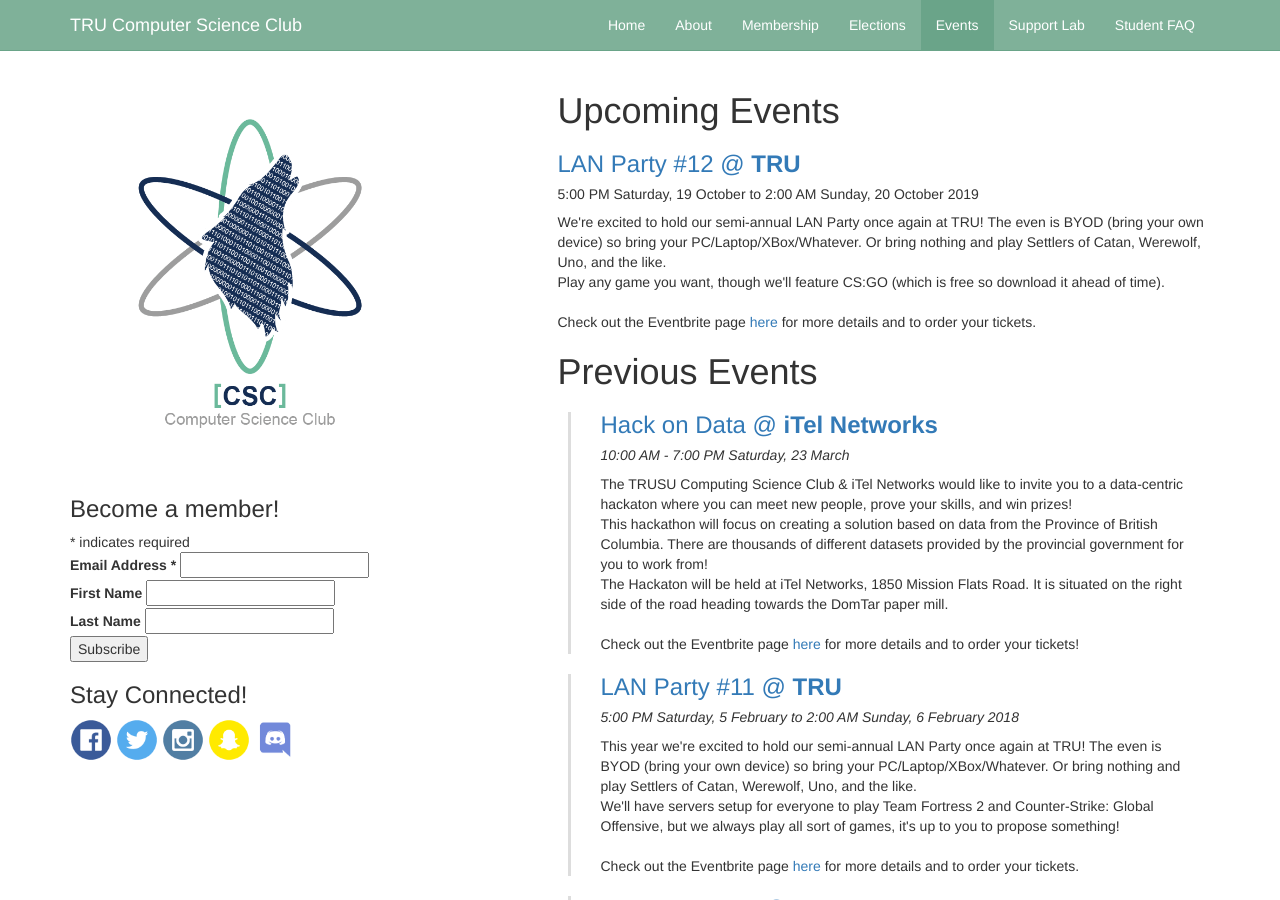
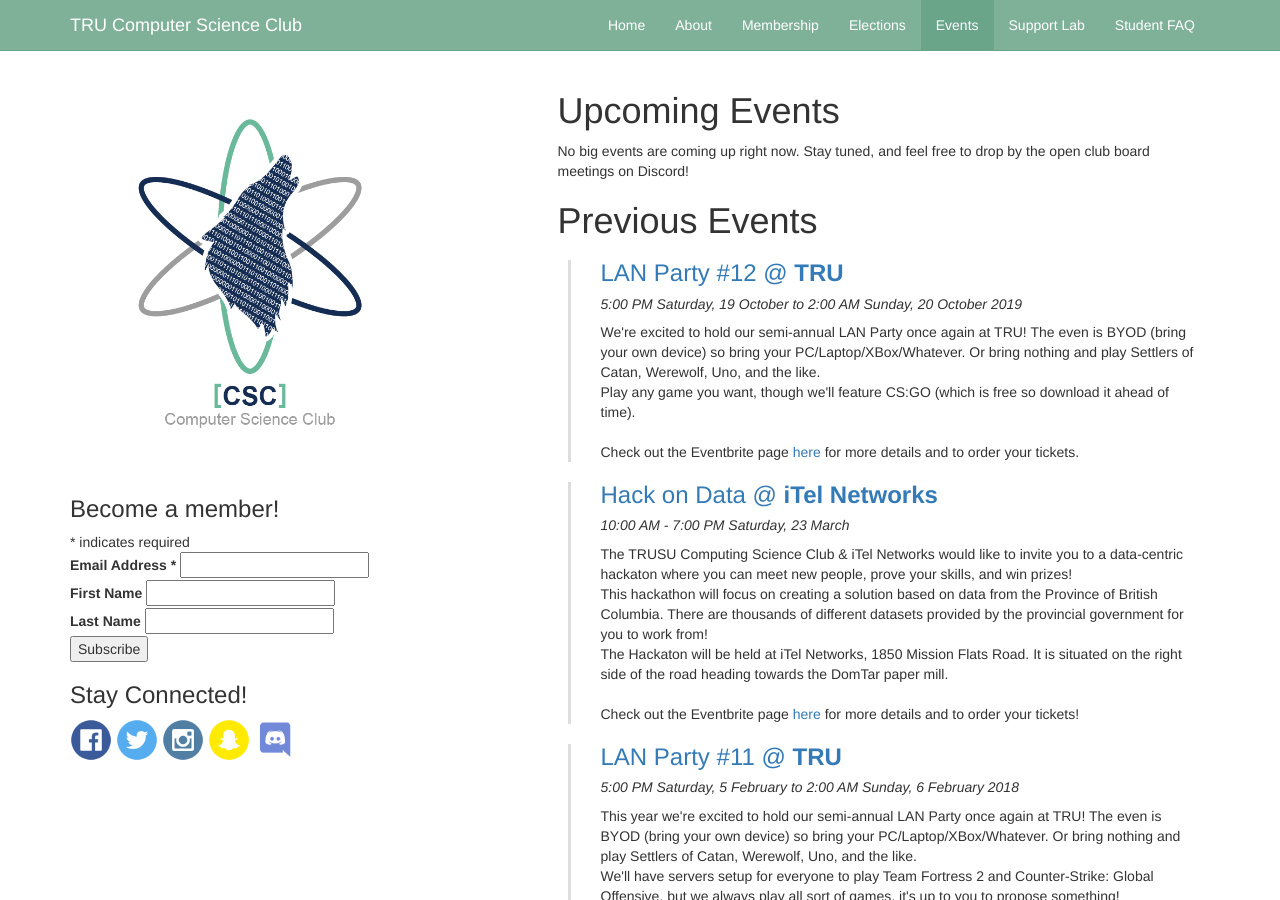
Before and after one commit to trucsclub/trucsclub.github.io, a Jekyll site: the page built from events.html, in a window 1280 px wide and 900 px high. Built offline with Jekyll 4.4.1, drawn with Linux system fonts in a browser that asks for light colours; nearby versions of some CDN libraries; comment, search, counter and statistics services are not loaded.

Commit message:
move lan #12 into previous events

```diff
--- a/events.html
+++ b/events.html
@@ -5,7 +5,12 @@ active: events
 ---
 <h1>Upcoming Events</h1>
 <div class="event-list">
-    <div class="events">
+    No big events are coming up right now. Stay tuned, and feel free to drop by the open club board meetings on Discord!
+</div>
+
+<h1>Previous Events</h1>
+<div class="event-list">
+    <div class="event">
         <a href="https://csclan12.eventbrite.ca">
             <h3>LAN Party #12 @ <b>TRU</b></h3>
         </a>
@@ -20,10 +25,6 @@ active: events
         Check out the Eventbrite page <a href="https://csclan12.eventbrite.ca">here</a> for more details and to
         order your tickets.
     </div>
-</div>
-
-<h1>Previous Events</h1>
-<div class="event-list">
     <div class="event">
         <a href="https://hack-on-data.eventbrite.ca/">
             <h3>Hack on Data @ <b>iTel Networks</b></h3>
```
